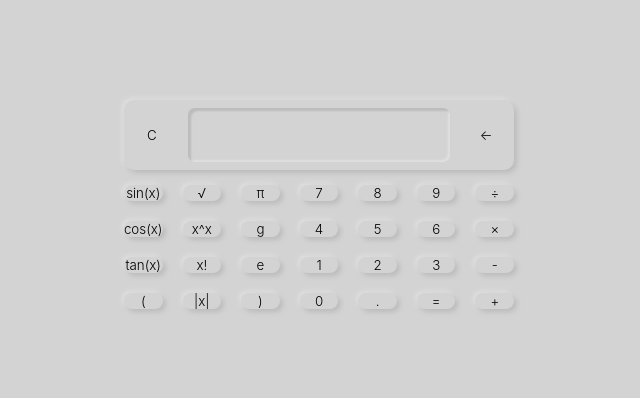
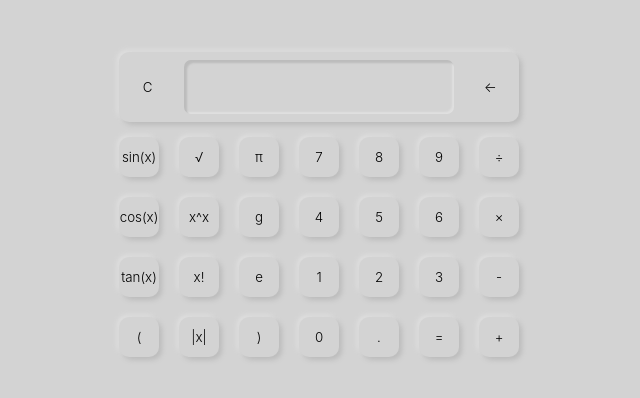
Before and after one commit to father-lox/calculator, a plain HTML site: page index.html in a window 1280 px wide. Shown: the part 196-594 px from the top of the page, without its empty margins (321-961 px from the left). Drawn offline with Linux system fonts and the light colour scheme.

Commit message:
Hotfix 1.1.1
Fix width and height of buttons

```diff
--- a/styles.css
+++ b/styles.css
@@ -96,8 +96,8 @@ body {
     border-radius: 10px;
     background: #d3d3d3;
     box-shadow:  3px 3px 5px #bcbcbc, -2px -2px 5px #e0e0e0;
-    width: 40;
-    height: 40;
+    width: 40px;
+    height: 40px;
 }
 
 .button:active  {
```
